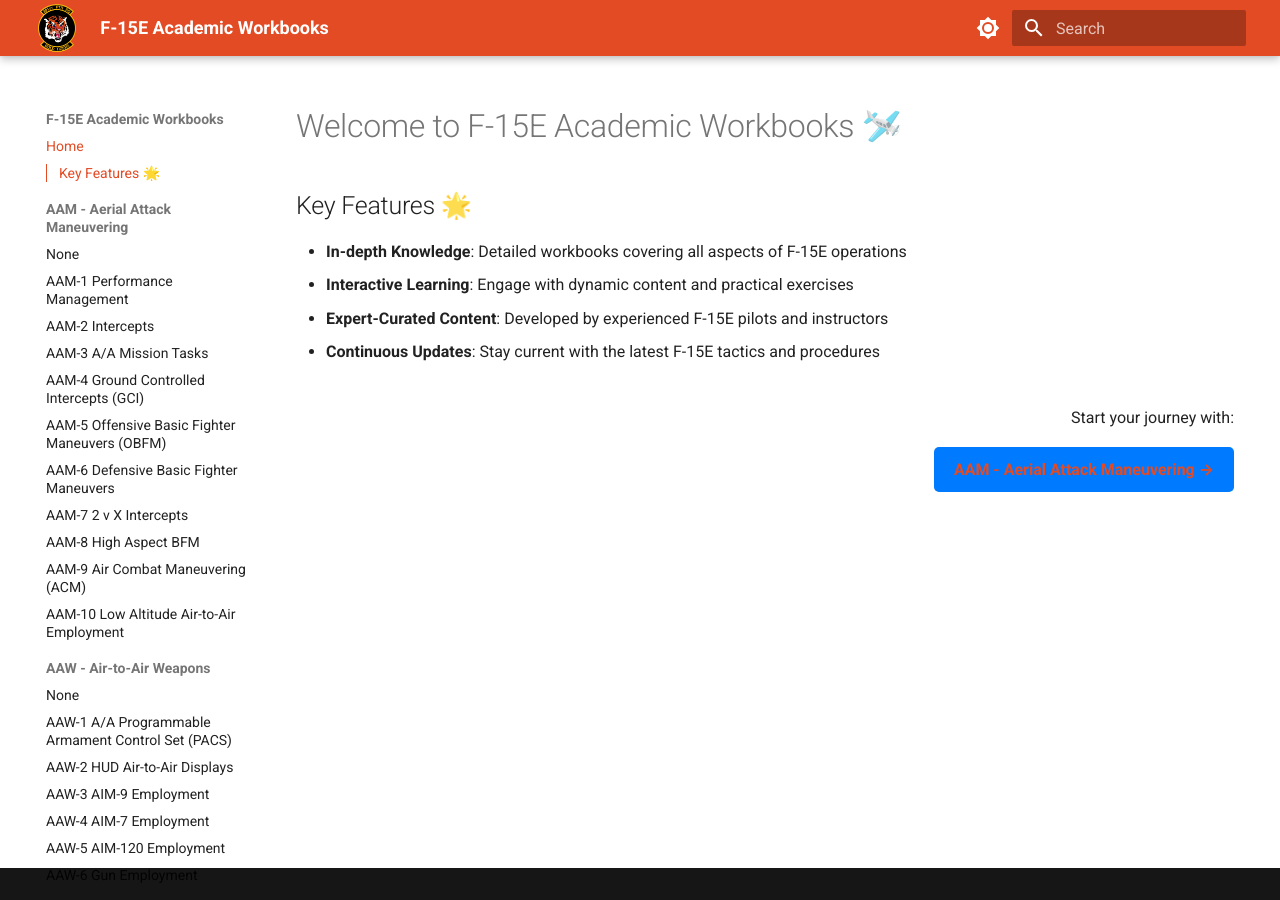
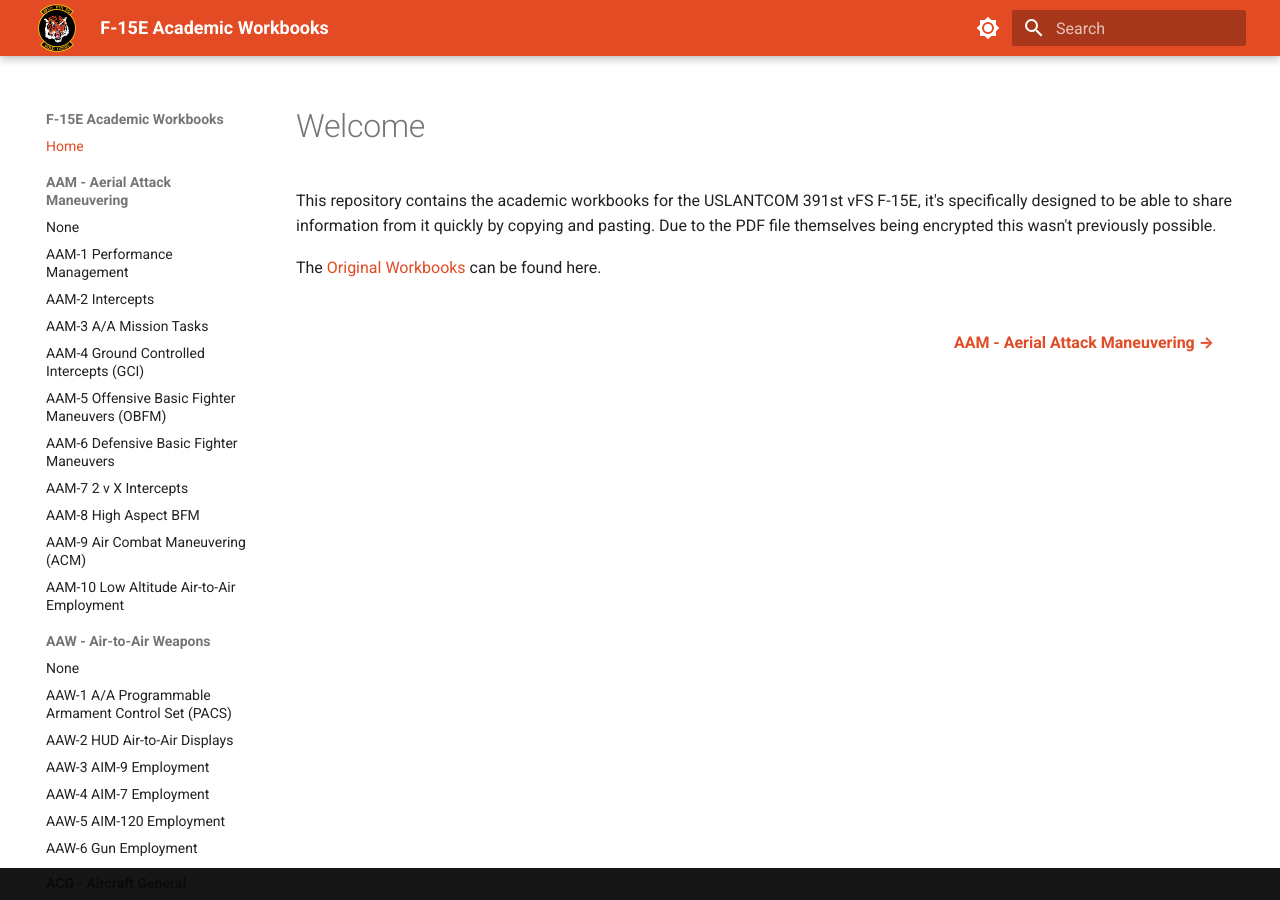
Before and after one commit to deux2k5/Workbooks, an MkDocs documentation site: the page built from docs/index.md, in a window 1280 px wide. Built offline with MkDocs 1.6.1 and Material for MkDocs 9.7.7, drawn with Linux system fonts in a browser that asks for light colours.

Commit message:
docs: update index.md content

```diff
--- a/docs/index.md
+++ b/docs/index.md
@@ -1,14 +1,11 @@
-# Welcome to F-15E Academic Workbooks 🛩️
+# Welcome
 
-## Key Features 🌟
+This repository contains the academic workbooks for the USLANTCOM 391st vFS F-15E, it's specifically designed to be able to share information from it quickly by copying and pasting. Due to the PDF file themselves being encrypted this wasn't previously possible.
 
-- **In-depth Knowledge**: Detailed workbooks covering all aspects of F-15E operations
-- **Interactive Learning**: Engage with dynamic content and practical exercises
-- **Expert-Curated Content**: Developed by experienced F-15E pilots and instructors
-- **Continuous Updates**: Stay current with the latest F-15E tactics and procedures
+The [Original Workbooks](https://drive.google.com/drive/folders/1q_lzNSCejdUwmGalox1hIDRH8hYhTAWM)
+ can be found here.
 
 <div class="next-section">
-  <p>Start your journey with:</p>
   <a href="aam/aam-1/" class="next-link">AAM - Aerial Attack Maneuvering →</a>
 </div>
 
@@ -28,7 +25,7 @@
 
 .next-link {
   display: inline-block;
-  background-color: #007bff;
+  background-color: ##050505;
   color: white;
   padding: 0.5rem 1rem;
   text-decoration: none;
```
